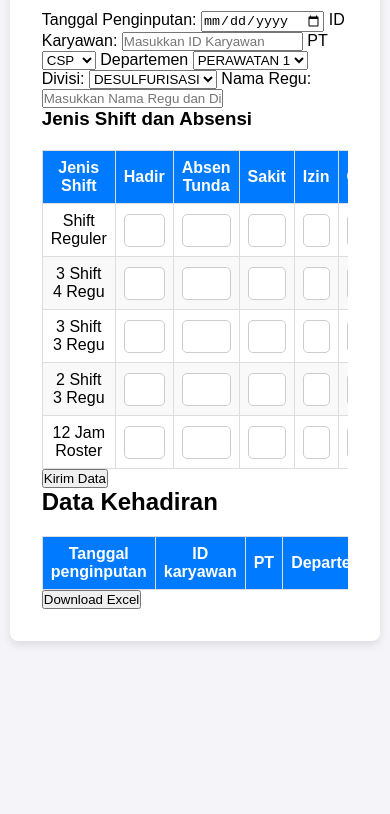
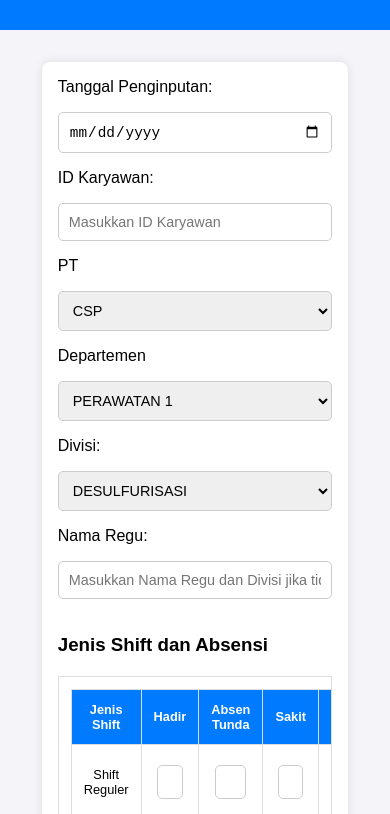
Before and after one commit to sandi206/STATISIK-HARIAN, a plain HTML site: page index.html in a window 390 px wide. Shown: the part 149-963 px from the top of the page. Before the commit the page ends 844 px from the top, so only its background shows below. Drawn offline with Linux system fonts and the light colour scheme.

Commit message:
styles.css

```diff
--- a/styles.css
+++ b/styles.css
@@ -1,111 +1,104 @@
 /* General Reset */
 * {
     box-sizing: border-box; /* Ensure padding and border are included in width/height */
-    margin: 0;
-    padding: 0;
 }
 
-/* Body Styling */
 body {
     font-family: Arial, sans-serif;
     margin: 0;
     padding: 0;
     background-color: #f4f4f9;
-    font-size: 16px;
+    font-size: 16px; /* Set base font size */
 }
 
-/* Header Styling */
+/* Header */
 header {
     background-color: #007bff;
     color: white;
     text-align: center;
-    padding: 1.25rem;
+    padding: 1.25rem; /* Padding in rem for consistent scaling */
 }
 
-/* Container Styling */
+/* Container (Ensures content is centered and responsive) */
 .container {
     width: 80%;
     margin: auto;
-    padding: 2rem;
-    max-width: 1200px;
+    padding: 2rem; /* Padding in rem */
+    max-width: 1200px; /* Limit maximum container width to maintain readability */
+}
+
+/* Form Styling */
+form {
     background-color: white;
-    border-radius: 8px;
-    box-shadow: 0 4px 8px rgba(0, 0, 0, 0.1);
+    padding: 1.25rem; /* Padding in rem */
+    border-radius: 0.5rem;
+    box-shadow: 0 0 10px rgba(0, 0, 0, 0.1);
+}
+
+/* Input and Select (Full width, padding, and rounded corners) */
+input, select {
+    width: 100%;
+    padding: 0.625rem; /* Padding in rem */
+    margin: 1rem 0;
+    border-radius: 0.3125rem;
+    border: 1px solid #ccc;
+    font-size: 1rem; /* Font size in rem */
+}
+
+/* Button Styling */
+button {
+    background-color: #28a745;
+    color: white;
+    padding: 0.625rem 1.25rem;
+    border: none;
+    border-radius: 0.3125rem;
+    cursor: pointer;
+    font-size: 1rem; /* Font size in rem */
+    transition: background-color 0.3s ease;
+}
+
+button:hover {
+    background-color: #218838;
 }
 
 /* Table Styling */
 table {
-    width: 100%;
+    width: 100%; /* Ensure table takes full width */
     margin-top: 1.25rem;
-    border-collapse: collapse; /* Prevent double borders */
-    table-layout: fixed; /* Ensure consistent column widths */
-    overflow-x: auto; /* Allow horizontal scrolling */
-    word-wrap: break-word; /* Prevent content overflow */
+    border-collapse: collapse; /* Ensures clean borders without doubling */
+    table-layout: fixed; /* Ensures all columns have equal width */
 }
 
-/* Table Header Styling */
-th, td {
-    padding: 0.75rem; /* Consistent padding */
-    text-align: center; /* Align text in center */
-    border: 1px solid #ddd; /* Light border for clarity */
-    font-size: 1rem; /* Consistent font size */
+/* Table and Cell Borders */
+table, th, td {
+    border: 1px solid #ddd;
+    padding: 0.75rem; /* Padding in rem */
+    text-align: center;
 }
 
-/* Table Header Row */
+/* Table Header */
 th {
     background-color: #007bff;
     color: white;
     font-weight: bold;
 }
 
-/* Alternating Row Colors */
+/* Table Rows */
 tr:nth-child(even) {
-    background-color: #f9f9f9;
+    background-color: #f9f9f9; /* Light background for alternating rows */
 }
 
 tr:hover {
-    background-color: #f1f1f1;
+    background-color: #f1f1f1; /* Highlight row on hover */
 }
 
-/* Kolom Lebar Khusus */
-th:nth-child(1), td:nth-child(1) { /* Tanggal */
-    width: 15%;
-}
-
-th:nth-child(2), td:nth-child(2) { /* ID Karyawan */
-    width: 10%;
-}
-
-th:nth-child(3), td:nth-child(3) { /* Nama */
-    width: 15%;
-}
-
-th:nth-child(4), td:nth-child(4) { /* Departemen */
-    width: 15%;
-}
-
-th:nth-child(5), td:nth-child(5) { /* Shift */
-    width: 15%; /* Lebar untuk Shift */
-}
-
-th:nth-child(6), td:nth-child(6) { /* Jam Masuk */
-    width: 10%;
-}
-
-th:nth-child(7), td:nth-child(7) { /* Jam Keluar */
-    width: 10%;
-}
-
-th:nth-child(8), td:nth-child(8) { /* Absensi/Keterangan */
-    width: 15%; /* Lebar untuk Keterangan */
-}
-
-/* Input Fields inside Table */
+/* Input Fields within Table */
 input[type="number"] {
-    width: 100%;
-    padding: 0.5rem;
+    width: 80%;
+    margin: 0.5rem auto;
     text-align: center;
     border-radius: 0.3125rem;
+    padding: 0.5rem;
     border: 1px solid #ccc;
 }
 
@@ -114,32 +107,47 @@ input[type="number"]:focus {
     outline: none;
 }
 
-/* Responsive Design for Smaller Screens */
+/* Set equal column widths for shift data (Hadir, Alpa, Sakit, Izin, CFV, CL, CT, OFF) */
+th, td {
+    width: 12.5%; /* Distribute columns evenly */
+}
+
+/* Media Queries for Responsiveness */
 @media (max-width: 768px) {
     .container {
-        width: 95%; /* Slightly wider for smaller screens */
+        width: 95%; /* Make container width smaller on mobile devices */
+    }
+
+    form {
+        padding: 1rem; /* Reduce padding on mobile */
+    }
+
+    input, select, button {
+        font-size: 0.9rem; /* Slightly smaller text on smaller screens */
     }
 
     table {
-        font-size: 0.9rem; /* Reduce font size */
-        display: block; /* Enable horizontal scrolling */
+        font-size: 0.9rem; /* Smaller font for the table */
     }
 
-    th, td {
-        padding: 0.6rem;
+    /* Make table scrollable horizontally on small screens */
+    table {
+        overflow-x: auto;
+        display: block;
     }
 }
 
 @media (max-width: 480px) {
     header {
-        font-size: 1.2rem; /* Smaller header font */
+        font-size: 1.2rem; /* Slightly smaller header on very small screens */
+    }
+
+    button {
+        font-size: 0.9rem; /* Smaller button text */
+        padding: 0.5rem 1rem; /* Smaller button size */
     }
 
     table {
-        font-size: 0.8rem; /* Further reduce font size for mobile */
-    }
-
-    th, td {
-        padding: 0.5rem;
+        font-size: 0.8rem; /* Even smaller table font */
     }
 }
```
